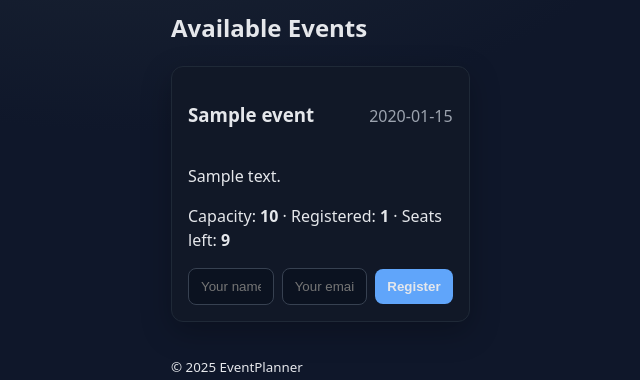
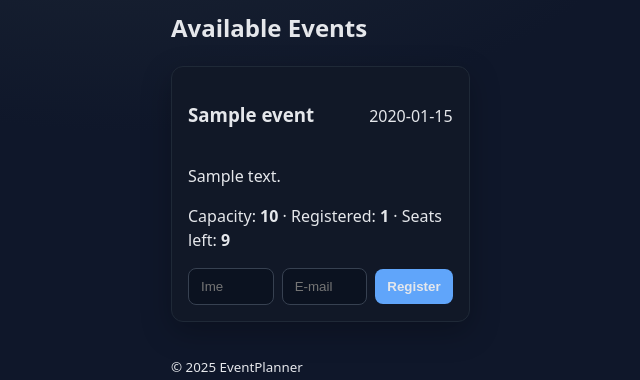
Before and after one commit to leonbtr1/EventPlanner, a Flask app: template templates/index.html in a window 1280 px wide. Shown: the part 149-529 px from the top of the page, without its empty margins (5-645 px from the left). Run offline with Flask 3, Linux system fonts and the light colour scheme; the template is opened without the code that fills it: most values are stand-ins (such as "Sample title", 1, 10 or a date in 2020).

Commit message:
Update index.html

```diff
--- a/templates/index.html
+++ b/templates/index.html
@@ -1,18 +1,24 @@
 {% extends 'base.html' %}
 {% block title %}Events · EventPlanner{% endblock %}
 {% block content %}
-  <h2>Available Events</h2>
-  <div class="cards">
+
+<h2>Available Events</h2>
+
+<div class="cards">
     {% if events %}
       {% for e in events %}
-        <article class="card">
+
+      <article class="card">
+
           <header>
             <h3>{{ e.name }}</h3>
-            <p class="muted">{{ e.date.strftime('%Y-%m-%d') }}</p>
+            <p class="mute">{{ e.date.strftime('%Y-%m-%d') }}</p>
           </header>
+
           {% if e.description %}
             <p>{{ e.description }}</p>
           {% endif %}
+
           <p>
             Capacity: <strong>{{ e.capacity }}</strong> ·
             Registered: <strong>{{ e.registrations|length }}</strong> ·
@@ -20,17 +26,23 @@
           </p>
 
           <form method="post" action="{{ url_for('register') }}" class="form-inline">
+
             <input type="hidden" name="event_id" value="{{ e.id }}" />
-            <input required type="text" name="name" placeholder="Your name" />
-            <input required type="email" name="email" placeholder="Your email" />
+            <input required type="text" name="name" placeholder="Ime" />
+            <input required type="email" name="email" placeholder="E-mail" />
+
             <button type="submit" {% if e.registrations|length >= e.capacity %}disabled{% endif %}>
               {% if e.registrations|length >= e.capacity %}Full{% else %}Register{% endif %}
             </button>
+
           </form>
+
         </article>
       {% endfor %}
     {% else %}
-      <p>No events yet. Check back later.</p>
+
+    <p>Nema događanja. Provjeri kasnije</p>
     {% endif %}
+
   </div>
 {% endblock %}
```
